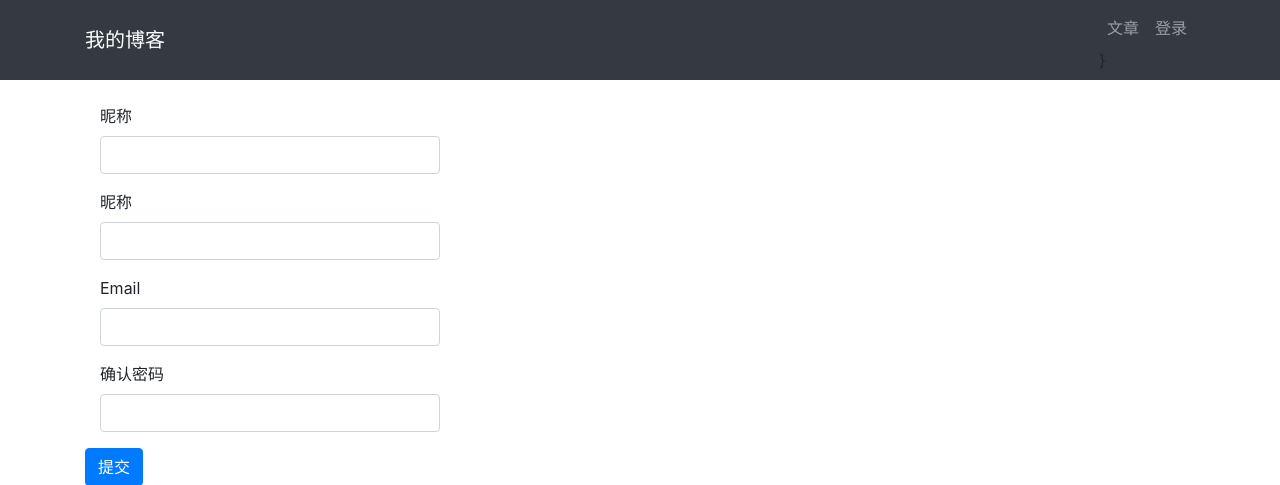
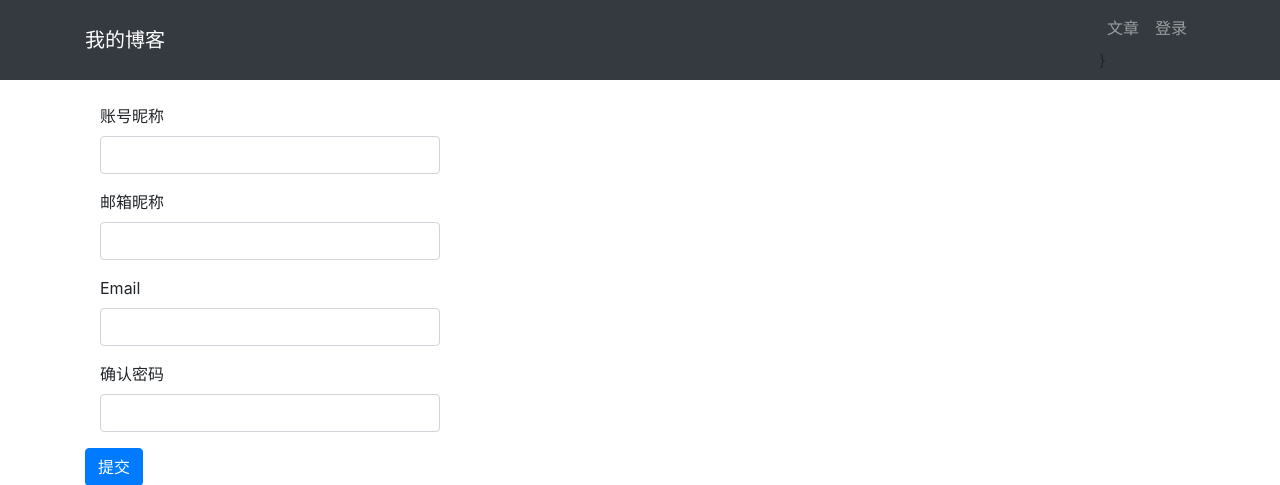
Before and after one commit to zhaoyachao0414/Django_myblog, a Django app: template my_blog/templates/userprofile/register.html in a window 1280 px wide. Shown: the top 485 px of the page. Run offline with Django 3.2, Linux system fonts and the light colour scheme; the template is opened without the code that fills it, so the values that code supplies are empty; some libraries are stand-ins or nearby versions.

Commit message:
Update register.html

```diff
--- a/my_blog/templates/userprofile/register.html
+++ b/my_blog/templates/userprofile/register.html
@@ -9,12 +9,12 @@
 				{% csrf_token %}
 				<!--账号-->
 				<div class="form-group col-md-4">
-					<label for="username">昵称</label>
+					<label for="username"> 账号昵称 </label>
 					<input type="text" class="form-control" id="username" name="username" required>
 				</div>
 				<!--邮箱-->
 				<div class="form-group col-md-4">
-					<label for="username">昵称</label>
+					<label for="username"> 邮箱昵称 </label>
 					<input type="text" class="form-control" id="username" name="username">
 				</div>
 				<!--密码-->
@@ -24,7 +24,7 @@
 				</div>
 				<!--确认密码-->
 				<div class="form-group col-md-4">
-					<label for="password2">确认密码</label>
+					<label for="password2"> 确认密码 </label>
 					<input type="password" class="form-control" id="password2" name="password2" required>
 				</div>
 				<!--提交按钮-->
```
